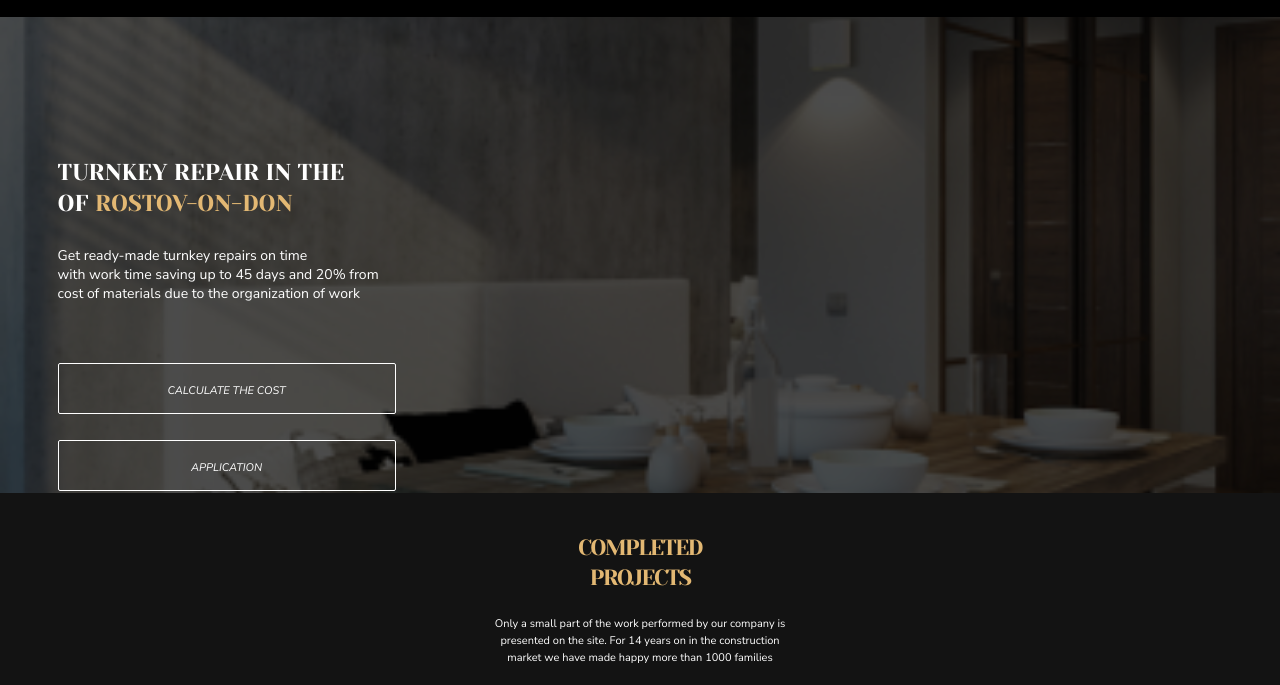
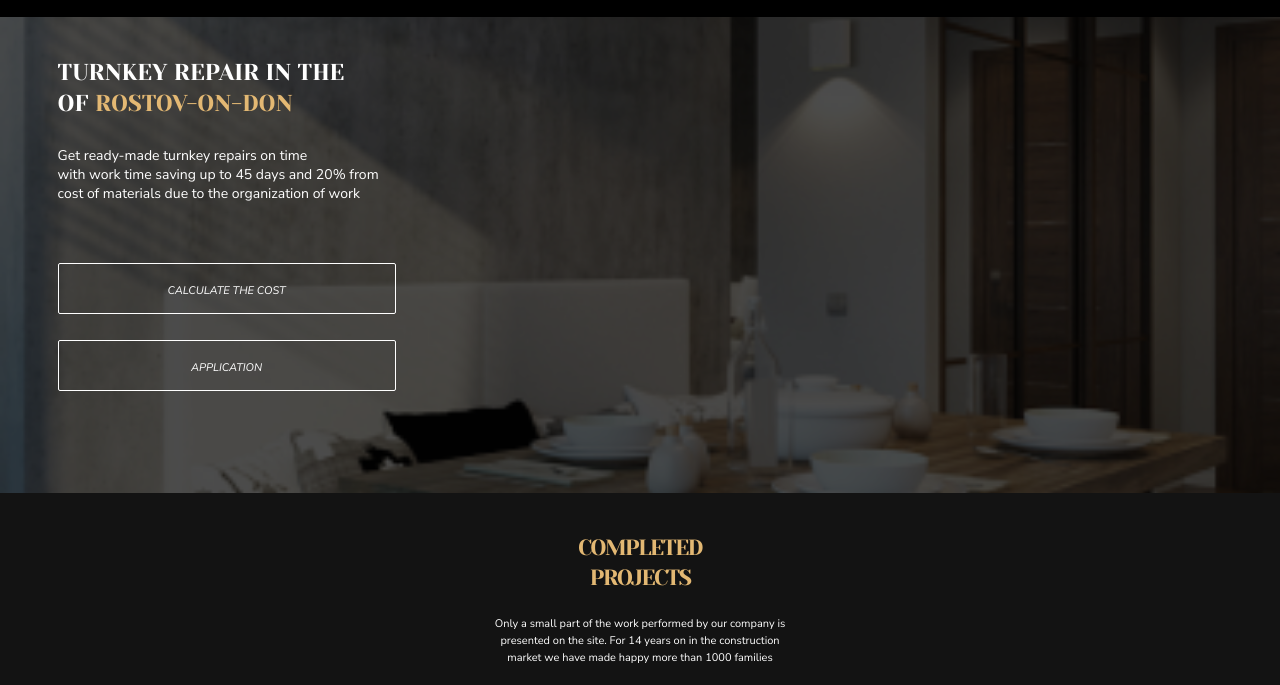
Before and after one commit to NikulinaNata/Project_1, a plain HTML site: page index.html in a window 1280 px wide. Shown: the part 40-725 px from the top of the page. Drawn offline with Linux system fonts and the light colour scheme.

Commit message:
Update styles.css

```diff
--- a/styles.css
+++ b/styles.css
@@ -1071,12 +1071,12 @@ footer {
     .title-one {
         position: absolute;
         left: 4.5%;
-        top: 140px;
+        top: 40px;
     }
     .p_1 {
         position: absolute;
         left: 4.5%;
-        top: 215px;
+        top: 115px;
         font-family: 'Nunito Sans', sans-serif;
         font-style: normal;
         font-weight: 400;
@@ -1089,7 +1089,7 @@ footer {
     }
     .buttons_s1_p1 {
         position: absolute;
-        top: 320px;
+        top: 220px;
         left: 4.5%;
         width: 338px;
         height: 140px;
```
